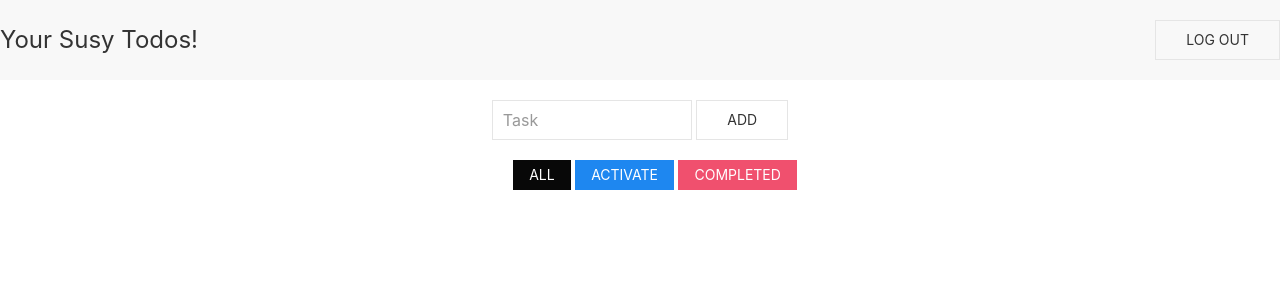
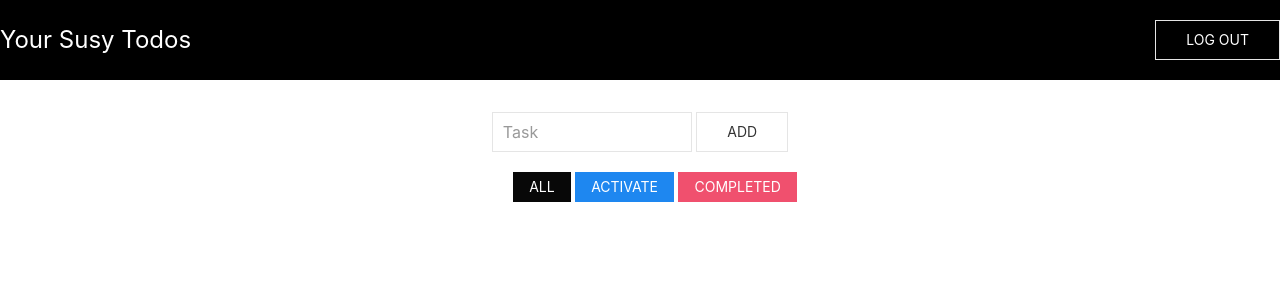
Before and after one commit to cs2b01-lab1-01-2020-2/To-dos-Manager-CSERN, a Flask app: a page that uses templates/todos.html in a window 1280 px wide. Shown: the top 300 px of the page. Run offline with Flask 2, Linux system fonts and the light colour scheme; some libraries are stand-ins or nearby versions.

Commit message:
:mouse2: styles modified

```diff
--- a/static/css/styles.css
+++ b/static/css/styles.css
@@ -14,3 +14,15 @@
 .header {
 	text-align: center;
 }
+
+.susy_navbar {
+	background: black;
+}
+
+.uk-button-default.susy_white, .susy_white {
+	color: white;
+}
+
+.ftodo {
+	margin-top: 2rem;
+}
--- a/templates/page_not_found.html
+++ b/templates/page_not_found.html
@@ -1,6 +1,6 @@
 {% extends "layout.html" %} {% block body %}
 <body>
-	<div class="uk-flex uk-height-medium uk-background-muted uk-margin uk-text-center">
+	<div class="uk-flex uk-height-medium uk-margin uk-text-center">
     <div class="uk-margin-auto uk-margin-auto-vertical uk-width-1-2@s uk-card uk-card-default uk-card-body">Página no encontrada</div>
 </div>
 </body>
--- a/templates/todos.html
+++ b/templates/todos.html
@@ -1,18 +1,25 @@
 {% extends "layout.html" %} {% block body %}
-<body class="uk-height-1-1">
+<body>
 	<div class="uk-vertical-align uk-text-center uk-height-1-1">
 		<div class="uk-vertical-align uk-text-center uk-height-1-1">
-			<div class="uk-navbar-container uk-margin" uk-navbar>
+			<nav class="uk-navbar-containe susy_navbar" uk-navbar>
 				<div class="uk-navbar-left">
-					<a class="uk-navbar-item uk-logo"> Your Susy Todos! </a>
+					<ul class="uk-navbar-nav">
+						<li class="uk-active uk-navbar-item">
+							<h3 class="uk-margin-remove  susy_white">Your Susy Todos</h3>
+						</li>
+					</ul>
 				</div>
-
 				<div class="uk-navbar-right">
-					<a href="/">
-						<button class="uk-button uk-button-default">Log Out</button>
-					</a>
+					<ul class="uk-navbar-nav">
+							<li class="uk-active">
+								<a href="/">
+									<button class="uk-button uk-button-default susy_white">Log Out</button>
+								</a>
+							</li>
+					</ul>
 				</div>
-			</div>
+			</nav>
 
 			<form class="ftodo" id="ftodo">
 				<input
```
